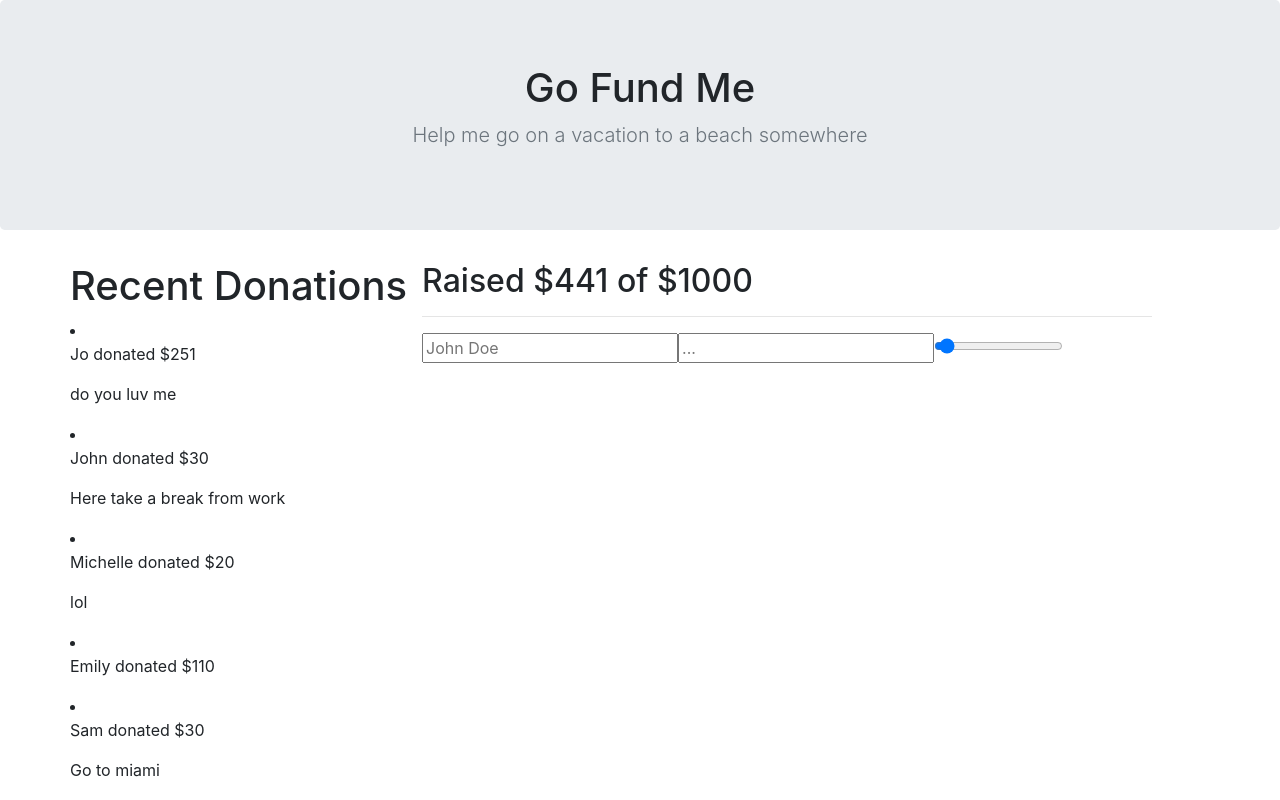
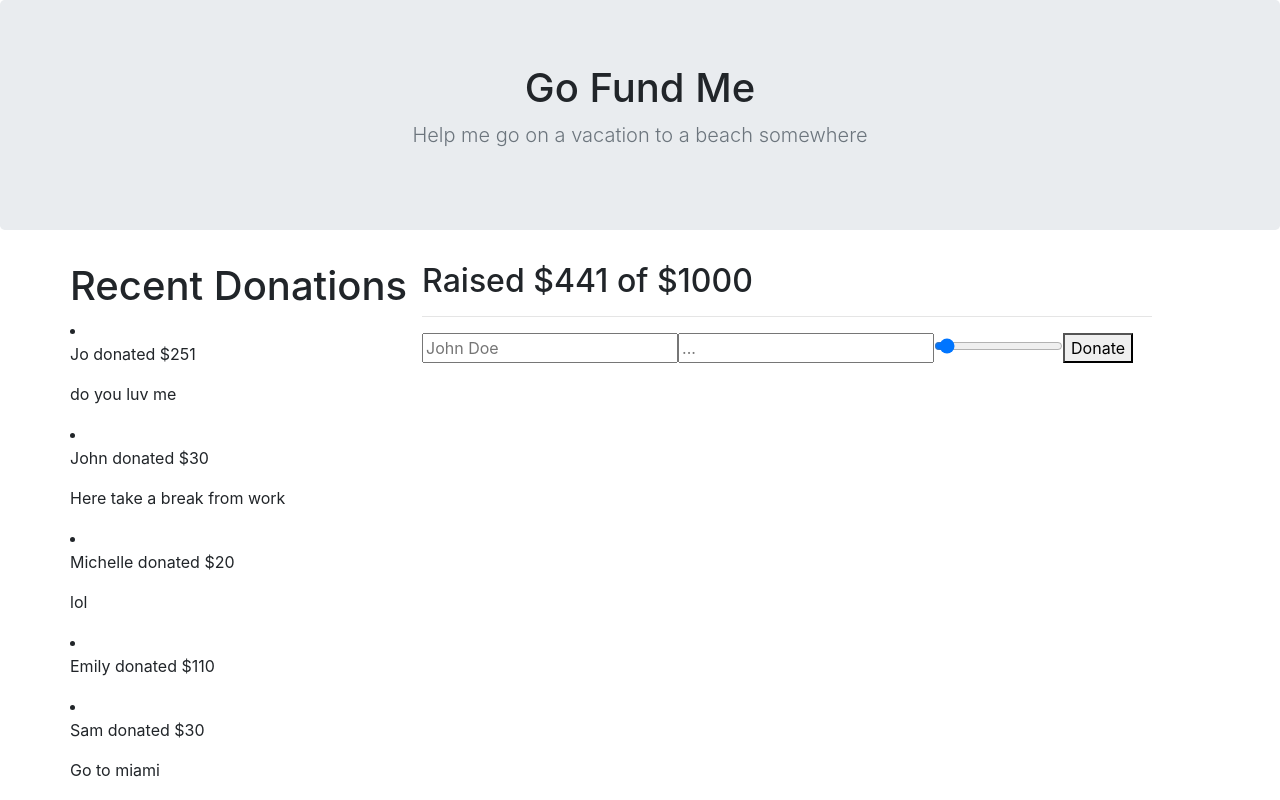
Before and after one commit to joinpursuit/Pursuit-Core-Web-Props-Lab-Tested, a React (Create React App) app: page / in a window 1280 px wide. Built offline with nearby package versions, Linux system fonts and the light colour scheme.

Commit message:
Add Donate button

```diff
--- a/src/Components/DonationForm.js
+++ b/src/Components/DonationForm.js
@@ -7,6 +7,7 @@
       <input type="text" placeholder="John Doe"></input>
       <input type="text" placeholder="..."></input>
       <input type="range" min="5" max="1000"></input>
+      <button>Donate</button>
     </div>
   )
 };
```
